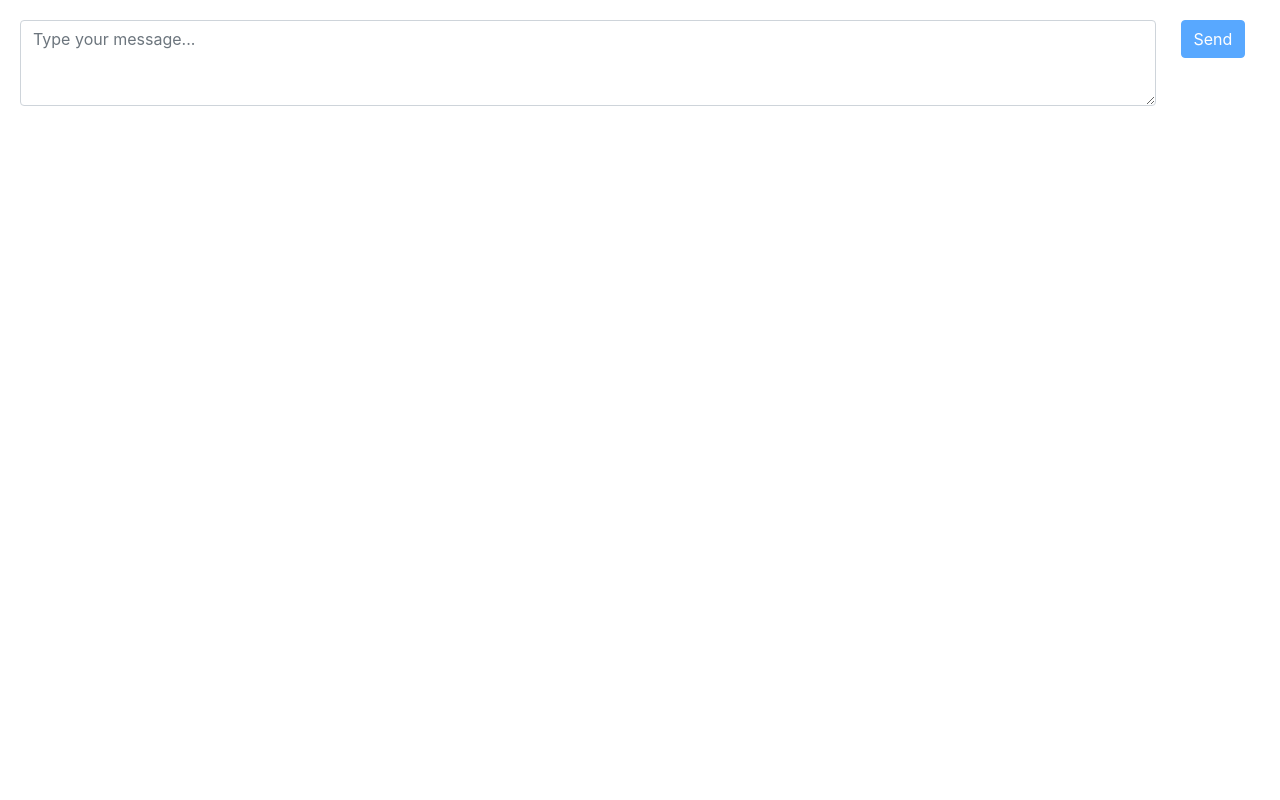
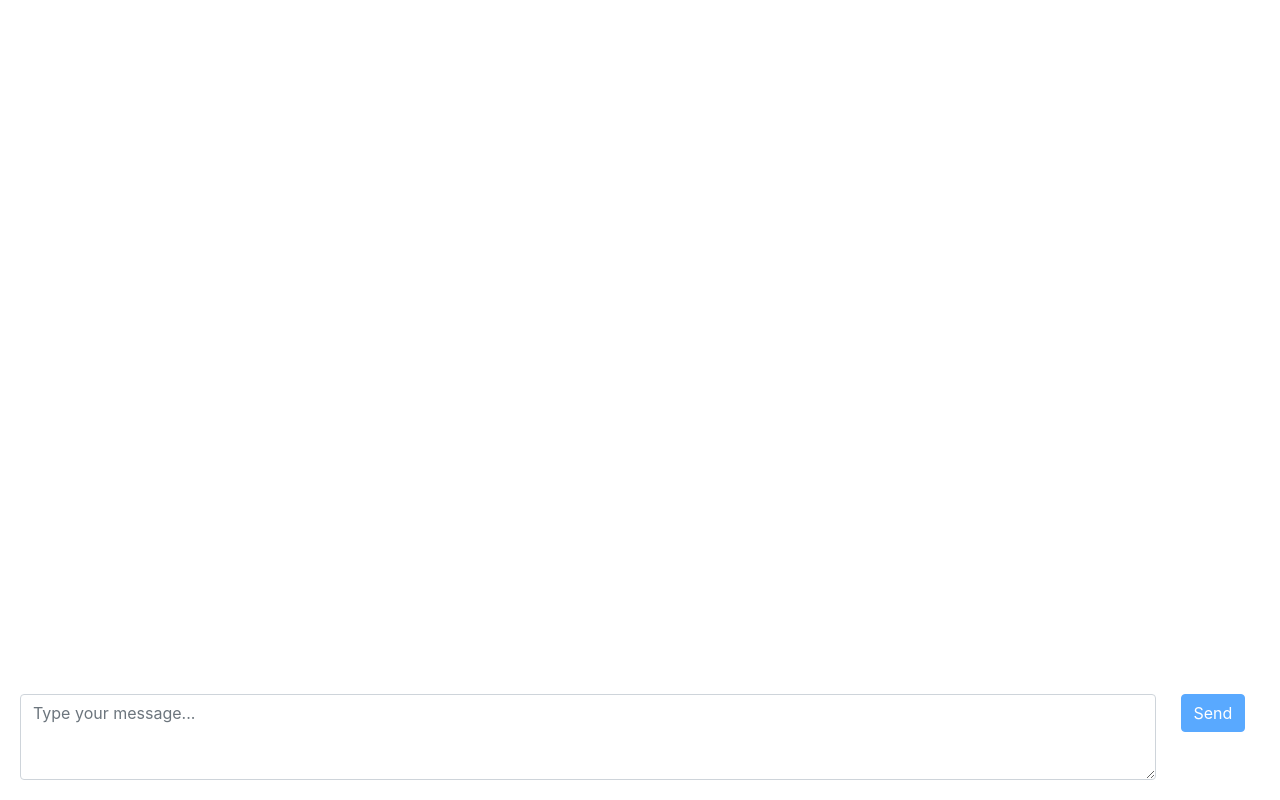
Before and after one commit to devansh2001/connect-me, a React (Create React App) app in the folder front-end/react/: page / in a window 1280 px wide. Built offline with nearby package versions, Linux system fonts and the light colour scheme.

Commit message:
pushed message box to bottom of page

```diff
--- a/front-end/react/src/components/chatting-window/right-pane/TypeMessageBox.js
+++ b/front-end/react/src/components/chatting-window/right-pane/TypeMessageBox.js
@@ -44,7 +44,7 @@ class TypeMessageBox extends Component {
 
     render() {
         return (
-            <div className={'type-message-box'}>
+            <div className={'fixed-bottom type-message-box'}>
                 <Form >
                     <Form.Row>
                         <Col>
--- a/front-end/react/src/index.css
+++ b/front-end/react/src/index.css
@@ -15,3 +15,7 @@ code {
 .chatting-window {
   margin: 20px;
 }
+
+.type-message-box {
+  margin: 20px;
+}
```
